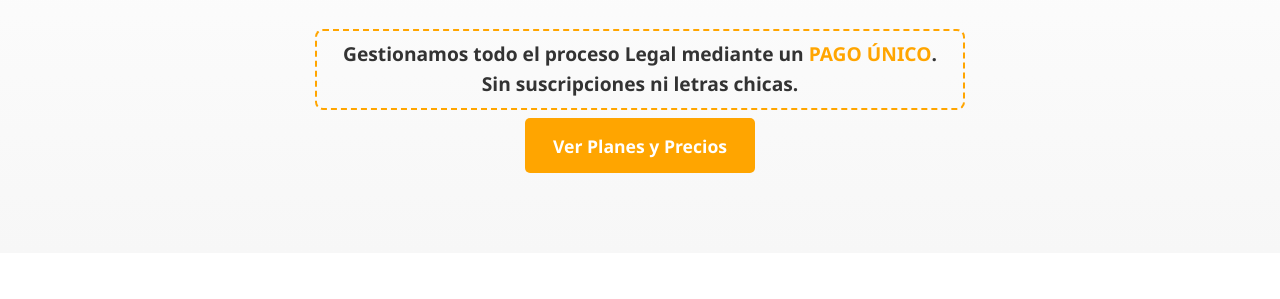
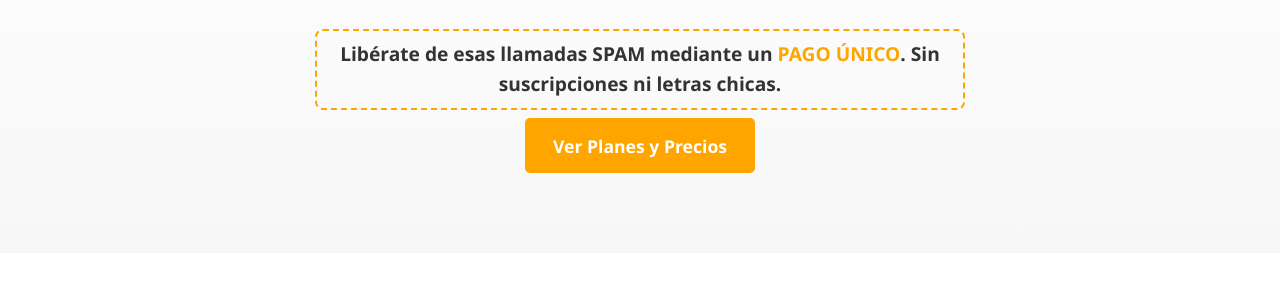
Before and after one commit to Nomewei/Cortala.cl, a plain HTML site: page index.html in a window 1280 px wide. Shown: the part 306-605 px from the top of the page. Drawn offline with Linux system fonts and the light colour scheme.

Commit message:
Update index.html

```diff
--- a/index.html
+++ b/index.html
@@ -106,7 +106,7 @@
                 <h2>Dile NO+ al acoso telefónico.</h2>
                 <div class="hero-cta-group">
                     <p>Gestionamos tu derecho a la privacidad para que las empresas te saquen definitivamente de su base de datos.</p>
-                    <p class="sub-pago">Gestionamos todo el proceso Legal mediante un <strong>PAGO ÚNICO</strong>. Sin suscripciones ni letras chicas.</p>
+                    <p class="sub-pago">Libérate de esas llamadas SPAM mediante un <strong>PAGO ÚNICO</strong>. Sin suscripciones ni letras chicas.</p>
                     <a href="#planes" class="btn">Ver Planes y Precios</a>
                 </div>
             </div>
```
